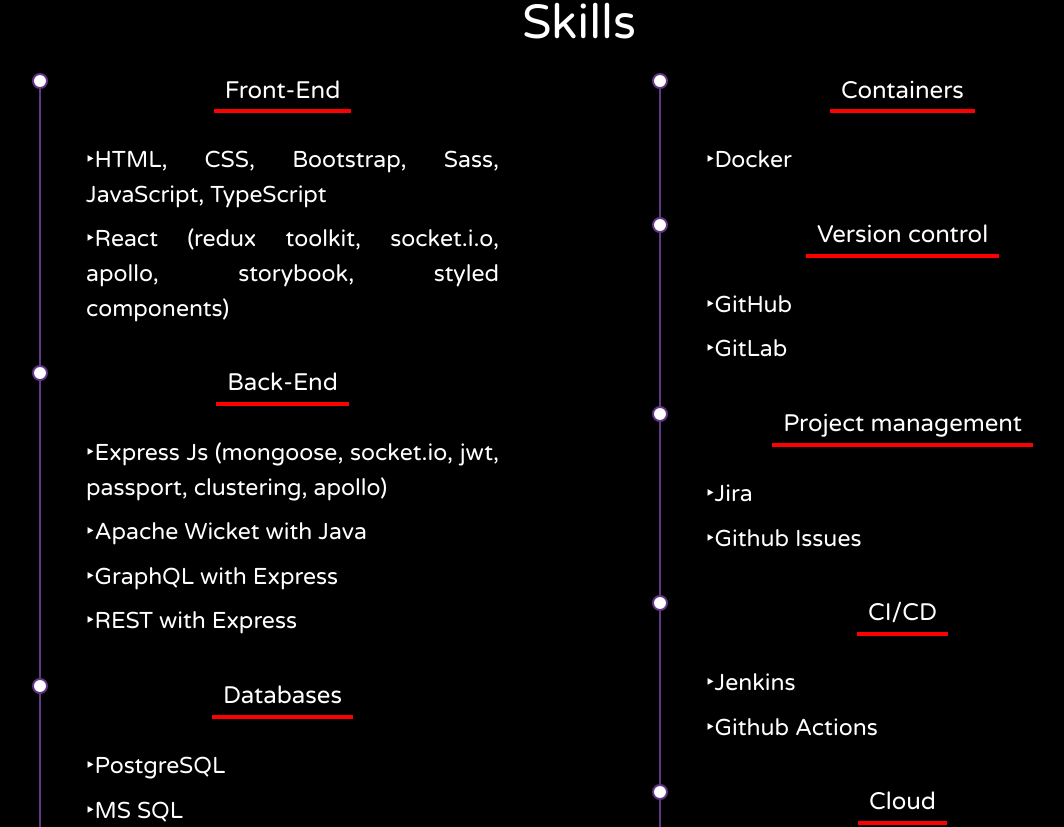
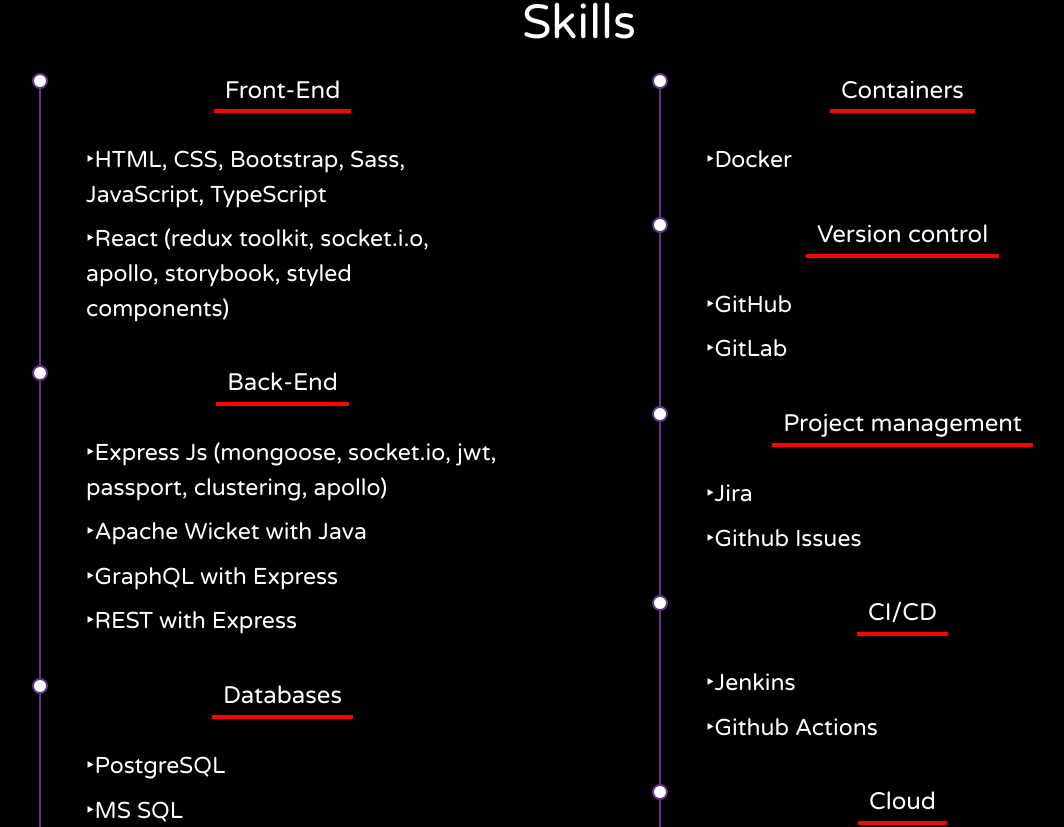
Before and after one commit to mohit4444/Portfolio, a React (Create React App) app: page / in a window 1280 px wide. Shown: the part 4928-5755 px from the top of the page, without its empty margins (61-1125 px from the left). Built offline with nearby package versions, Linux system fonts and the light colour scheme; some icons are missing.

Commit message:
minor cosmetic change

```diff
--- a/src/style.scss
+++ b/src/style.scss
@@ -7,8 +7,8 @@
   --tertiary-bg-color: #6d20c5d7;
   --text-color: white;
   --accent-color: red;
-  --font-primary: 'Varela Round', sans-serif;
-  --font-secondary: 'Raleway', sans-serif;
+  --font-primary: "Varela Round", sans-serif;
+  --font-secondary: "Raleway", sans-serif;
 }
 
 html {
@@ -20,7 +20,11 @@
   font-family: var(--font-primary) !important;
   -webkit-font-smoothing: antialiased;
   -moz-osx-font-smoothing: grayscale;
-  background-image: linear-gradient(to left, var(--primary-bg-color), var(--primary-bg-color));
+  background-image: linear-gradient(
+    to left,
+    var(--primary-bg-color),
+    var(--primary-bg-color)
+  );
 }
 
 p {
@@ -56,7 +60,6 @@
   background-position: center;
 }
 
-
 /*Scrollbar   */
 ::-webkit-scrollbar {
   width: 2px;
@@ -78,7 +81,6 @@
   background: black;
   border-radius: 5px;
 }
-
 
 /* Home section */
 .wave {
@@ -137,7 +139,6 @@
   color: var(--accent-color);
 }
 
-
 /* Projects */
 
 .project-card {
@@ -155,13 +156,12 @@
   transition: all 0.5s ease 0s;
   height: 100%;
   text-align: center;
-  border: 2px solid  var(--primary-bg-color) !important;
+  border: 2px solid var(--primary-bg-color) !important;
 }
 
 .project-card-view:hover {
   transform: scale(1.02);
   overflow: hidden;
-
 }
 
 .project-title {
@@ -175,7 +175,7 @@
   color: var(--text-color);
   font-size: 25px;
   background-color: var(--secondary-bg-color) !important;
-  border-color: var(--secondary-bg-color)!important;
+  border-color: var(--secondary-bg-color) !important;
 }
 
 .btn-primary:hover {
@@ -261,7 +261,7 @@
 
 .resume .resume-item ul {
   padding-left: 20px;
-  text-align: justify;
+  text-align: left;
 }
 
 .resume .resume-item ul li {
@@ -289,7 +289,6 @@
 /* Adjusting style for mobiles */
 
 @media (max-width: 767px) {
-
   html {
     font-size: medium;
   }
@@ -324,13 +323,11 @@
   #cv {
     margin-top: 25px;
   }
-
 }
 
 /* Adjusting style for tablets */
 
 @media (min-width: 768px) and (max-width: 1024px) {
-
   .Typewriter__wrapper {
     font-size: 1.5em;
     position: absolute;
@@ -351,5 +348,4 @@
   #cv {
     margin-top: 25px;
   }
-
 }
```
